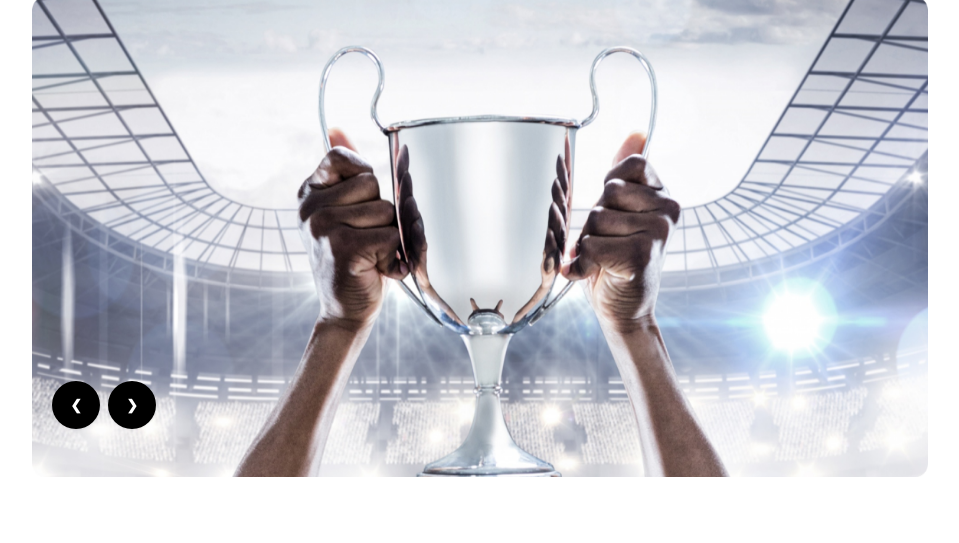
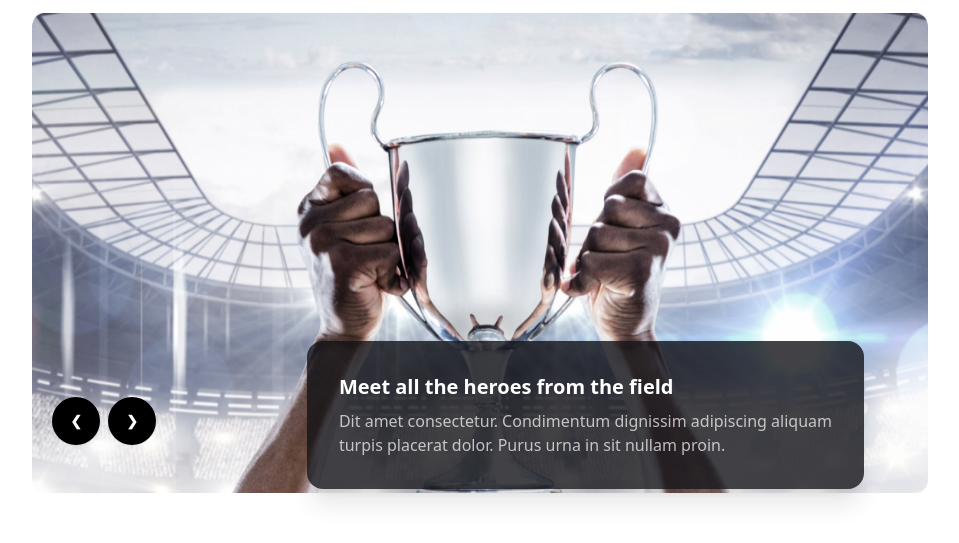
Before and after one commit to mishu2424/Hockey, a plain HTML site: page index.html in a window 1280 px wide. Shown: the part 71-614 px from the top of the page, without its empty margins (160-1119 px from the left). Drawn offline with nearby package versions, Linux system fonts and the light colour scheme; grey boxes are pictures that could not be loaded.

Commit message:
card has been added

```diff
--- a/index.html
+++ b/index.html
@@ -14,7 +14,7 @@
   </head>
   <body>
     <header class="">
-      <div class="w-[90vw] lg:w-[70vw] mx-auto navbar-container">
+      <div class="w-[90vw] lg:w-[70vw] mx-auto navbar-container space-y-4">
         <div class="navbar bg-base-100 items-center">
             <div class="navbar-start">
               <div class="dropdown">
@@ -130,9 +130,12 @@
               </div>
             </div>
           </div>
-          <!-- <div class="lg:absolute">
-
-          </div> -->
+          <div class="lg:absolute lg:right-64 lg:bottom-60 card bg-[#131318] lg:bg-opacity-80 text-white w-auto shadow-xl">
+            <div class="card-body">
+              <h2 class="card-title">Meet all the heroes from the field</h2>
+              <p class="text-base opacity-70 font-normal">Dit amet consectetur. Condimentum dignissim adipiscing aliquam <br> turpis placerat dolor. Purus urna in sit nullam proin. </p>
+            </div>
+          </div>
       </div>
     </header>
     <main></main>
```
